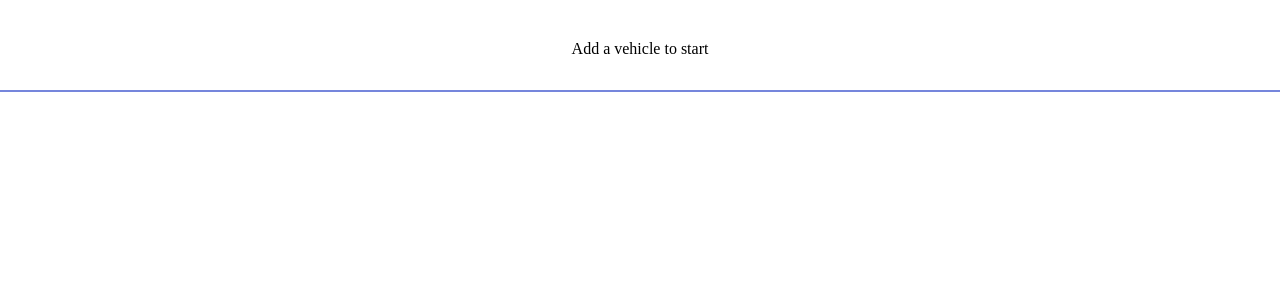
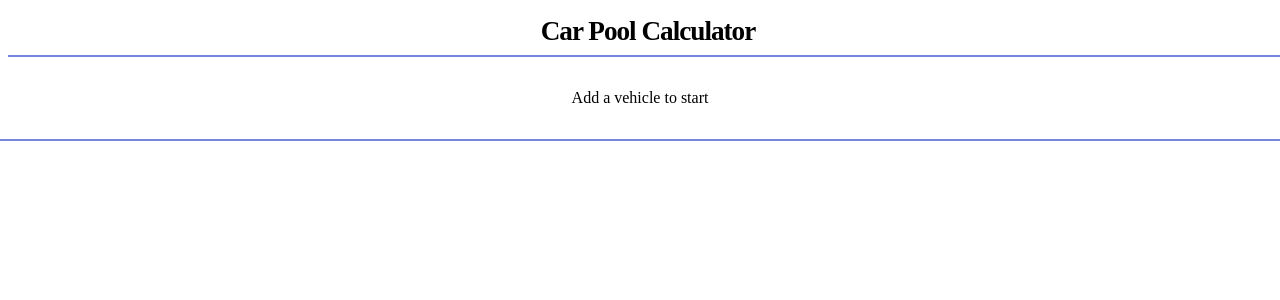
Before and after one commit to joewatts000/car-pool-calculator, a Next.js app: page /home/HomeContent in a window 1280 px wide. Shown: the top 300 px of the page. Built offline with nearby package versions, Linux system fonts and the light colour scheme.

Commit message:
move header

```diff
--- a/pages/home/HomeContent.tsx
+++ b/pages/home/HomeContent.tsx
@@ -4,6 +4,7 @@ import Popup from '../../components/Popup';
 import AddCarForm from '../../components/car/AddCarForm';
 import Vehicles from '../../components/Vehicles';
 import Controls from '../../components/Controls';
+import Header from '../../common/Header';
 
 const Main = styled.main`
   margin: auto;
@@ -63,6 +64,7 @@ const HomeContent = () => {
 
   return (
     <>
+      <Header />
       <Main id="scrolling-container">
         <Vehicles deleteCar={deleteCar} cars={cars} updateCar={updateCar} />
         <Controls openPopup={openPopup} resetCars={resetCars} />
--- a/pages/index.tsx
+++ b/pages/index.tsx
@@ -1,7 +1,6 @@
 import React, { useState } from 'react';
 import dynamic from 'next/dynamic';
 import DocumentHead from '../common/DocumentHead';
-// import Header from '../common/Header';
 import { useIsClient } from '../misc/ClientContext';
 
 const Content = dynamic(() => import('./home/HomeContent'), {
@@ -14,7 +13,6 @@ export default function Home() {
   return (
     <>
       <DocumentHead />
-      {/* <Header /> */}
       {isClient && <Content />}
     </>
   );
```
